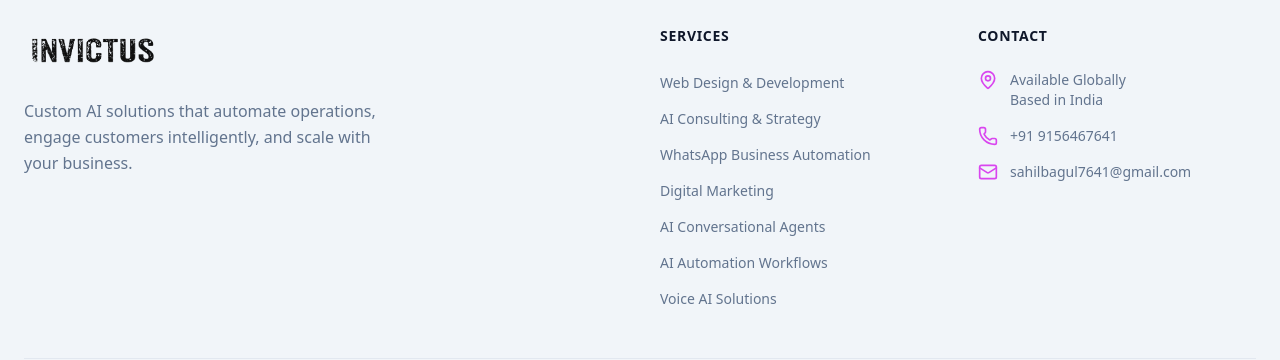
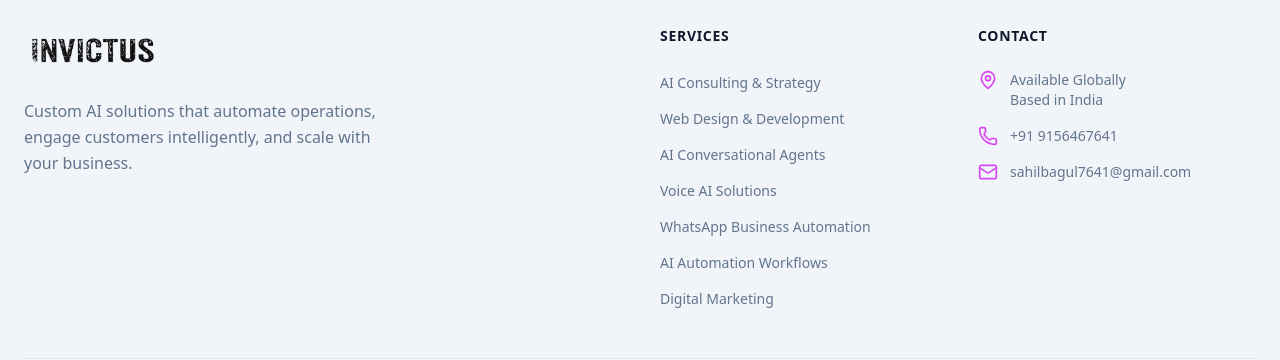
Before and after one commit to sahil-b-09/invictus-site, a Next.js app: page / in a window 1280 px wide. Shown: the part 5518-5878 px from the top of the page. Built offline with nearby package versions, Linux system fonts and the light colour scheme.

Commit message:
feat: footer service links scroll to individual service cards

```diff
--- a/components/Footer.tsx
+++ b/components/Footer.tsx
@@ -25,10 +25,18 @@ export default function Footer() {
                     <div>
                         <h4 className="text-bond-navy font-bold mb-6 uppercase tracking-wider text-sm">Services</h4>
                         <ul className="space-y-3">
-                            {["Web Design & Development", "AI Consulting & Strategy", "WhatsApp Business Automation", "Digital Marketing", "AI Conversational Agents", "AI Automation Workflows", "Voice AI Solutions"].map((item) => (
-                                <li key={item}>
-                                    <Link href="#services" className="text-slate-500 hover:text-bond-navy transition-colors text-sm font-medium">
-                                        {item}
+                            {[
+                                { name: "AI Consulting & Strategy", href: "#service-consulting" },
+                                { name: "Web Design & Development", href: "#service-web-dev" },
+                                { name: "AI Conversational Agents", href: "#service-agents" },
+                                { name: "Voice AI Solutions", href: "#service-voice" },
+                                { name: "WhatsApp Business Automation", href: "#service-whatsapp" },
+                                { name: "AI Automation Workflows", href: "#service-automation" },
+                                { name: "Digital Marketing", href: "#service-marketing" },
+                            ].map((item) => (
+                                <li key={item.name}>
+                                    <Link href={item.href} className="text-slate-500 hover:text-bond-navy transition-colors text-sm font-medium">
+                                        {item.name}
                                     </Link>
                                 </li>
                             ))}
--- a/components/ServiceGrid.tsx
+++ b/components/ServiceGrid.tsx
@@ -178,6 +178,7 @@ export default function ServiceGrid() {
                         return (
                             <motion.div
                                 key={idx}
+                                id={`service-${service.id}`}
                                 layoutId={`service-card-${service.id}`}
                                 onClick={() => setSelectedService(service)}
                                 initial={{ opacity: 0, y: 20 }}
```
